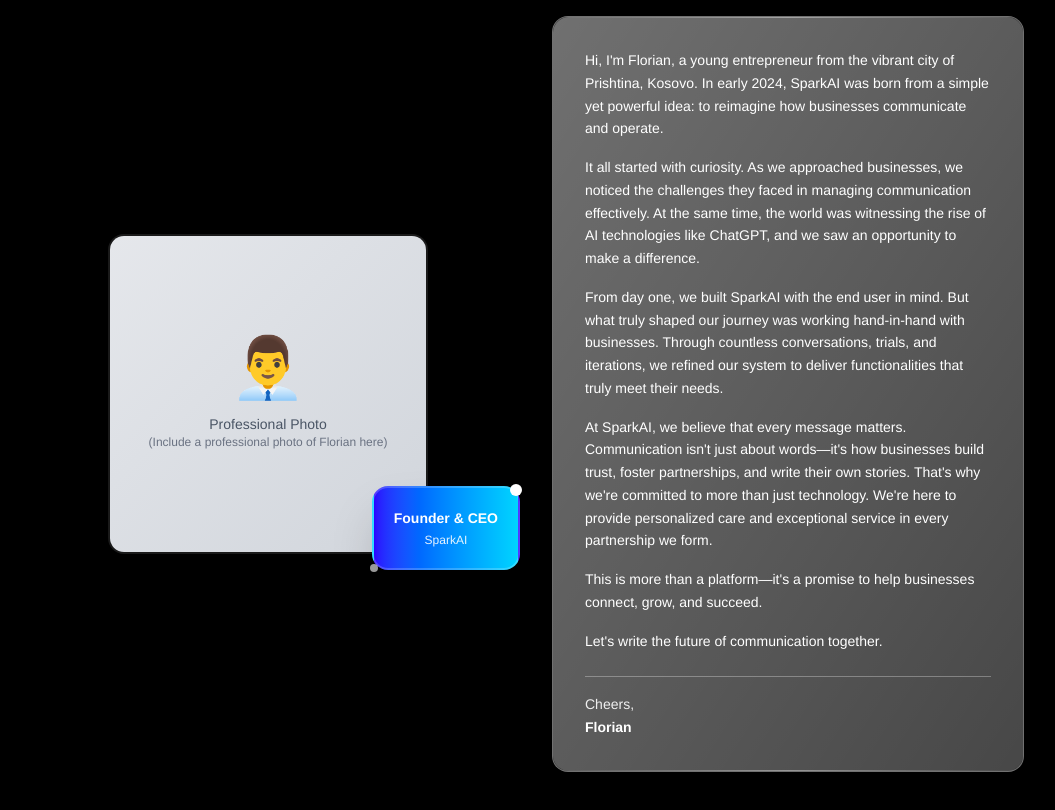
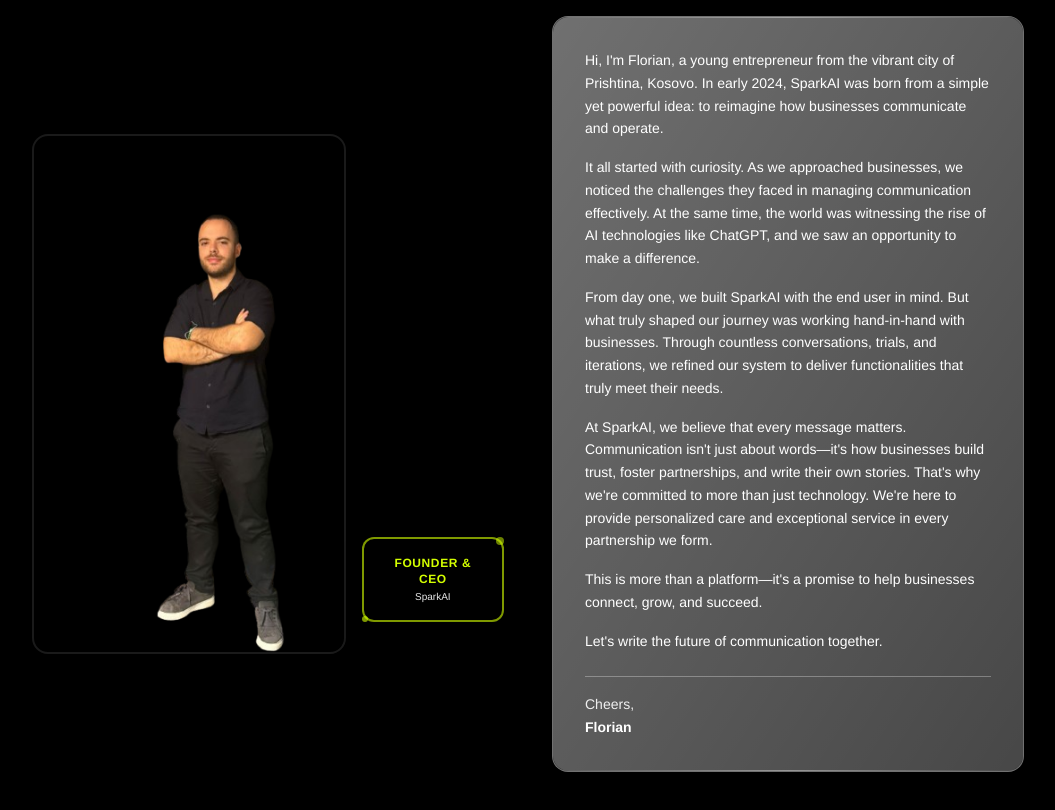
Before and after one commit to sparkai-florian/sparkai-website, a Next.js app: page /about in a window 1280 px wide. Shown: the part 3020-3830 px from the top of the page, without its empty margins (112-1167 px from the left). Built offline with nearby package versions, Linux system fonts and the light colour scheme.

Commit message:
Add changes face

```diff
--- a/components/about/FounderMessage.js
+++ b/components/about/FounderMessage.js
@@ -10,23 +10,23 @@ export default function FounderMessage() {
           </div>
 
           <div className="grid lg:grid-cols-2 gap-12 items-center">
-            <div className="relative">
-              <div className="relative h-80 w-80 mx-auto rounded-2xl overflow-hidden border-2 border-white/10 shadow-2xl">
-                <div className="w-full h-full bg-gradient-to-br from-gray-200 to-gray-300 flex items-center justify-center">
-                  <div className="text-center">
-                    <div className="text-6xl mb-4">👨‍💼</div>
-                    <p className="text-gray-600 text-sm font-medium">Professional Photo</p>
-                    <p className="text-xs text-gray-500">(Include a professional photo of Florian here)</p>
-                  </div>
+            <div className="flex items-center justify-end gap-4">
+              <div className="relative h-[520px] w-80 rounded-2xl overflow-hidden border-2 border-white/10 shadow-2xl">
+                <Image
+                  src="/florian.png"
+                  alt="Florian - Founder & CEO of SparkAI"
+                  fill
+                  style={{ objectFit: 'cover', objectPosition: 'center top' }}
+                  priority
+                />
+              </div>
+              <div className="relative bg-black/80 backdrop-blur-md p-4 rounded-xl shadow-2xl border-2 border-[#d4ff00]/60 self-end mb-8">
+                <div className="text-center">
+                  <div className="text-xs font-bold mb-0.5 text-[#d4ff00] tracking-wider uppercase">Founder & CEO</div>
+                  <div className="text-[10px] font-medium text-white/90">SparkAI</div>
                 </div>
-              </div>
-              <div className="absolute -bottom-4 -right-4 bg-gradient-to-r from-[#2B00FF] to-[#00D4FF] text-white p-5 rounded-2xl shadow-2xl border-2 border-white/20">
-                <div className="text-center">
-                  <div className="text-sm font-bold mb-1">Founder & CEO</div>
-                  <div className="text-xs font-medium opacity-90">SparkAI</div>
-                </div>
-                <div className="absolute -top-1 -right-1 w-3 h-3 bg-white rounded-full"></div>
-                <div className="absolute -bottom-1 -left-1 w-2 h-2 bg-white/60 rounded-full"></div>
+                <div className="absolute -top-0.5 -right-0.5 w-2 h-2 bg-[#d4ff00] rounded-full animate-pulse"></div>
+                <div className="absolute -bottom-0.5 -left-0.5 w-1.5 h-1.5 bg-[#d4ff00]/60 rounded-full"></div>
               </div>
             </div>
 
--- a/components/home/Testimonials.js
+++ b/components/home/Testimonials.js
@@ -7,7 +7,7 @@ const testimonials = [
     name: 'Krenar Dobroshi',
     company: 'estethica Medical Wellness Polyclinic',
     quote:
-      'As a company, we had been looking for a practical and effective solution to respond to our clients online with instant and professional answers. Luckily, Florian presented the innovative and energy-saving idea of a chatbot, which could be customized and adjusted to our needs. Surprisingly, the system not only surpassed our expectations but also led to increased traffic, more appointments, and less wasted time for our staff, allowing them to focus more on productivity. Florian has a problem-solving mindset—he is responsible, helpful, and highly innovative. He is undoubtedly a future-thinker, ensuring that the company\'s demands are met and never leaving without finding a solution. I strongly recommend him!',
+      'We went from delayed replies to instant communication — SparkAI made it effortless.',
     image: '/icons/k.d.-pic.png',
   },
   {
```
Also changed, not shown: public/chatbot-face.png (added), public/florian.png (added).
